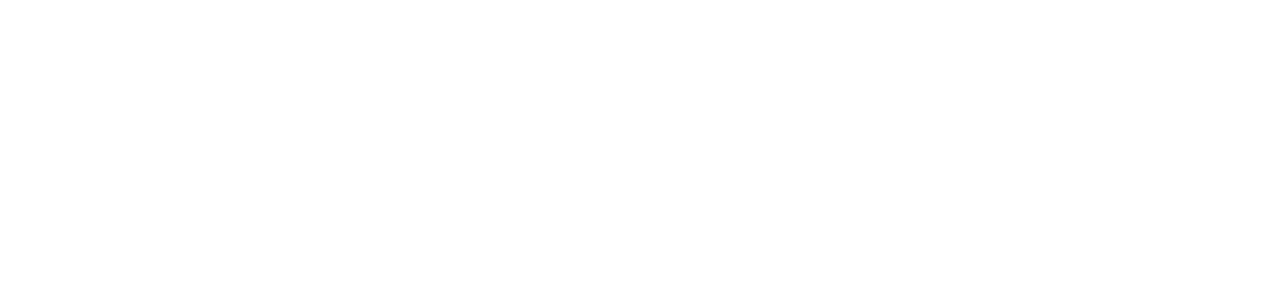
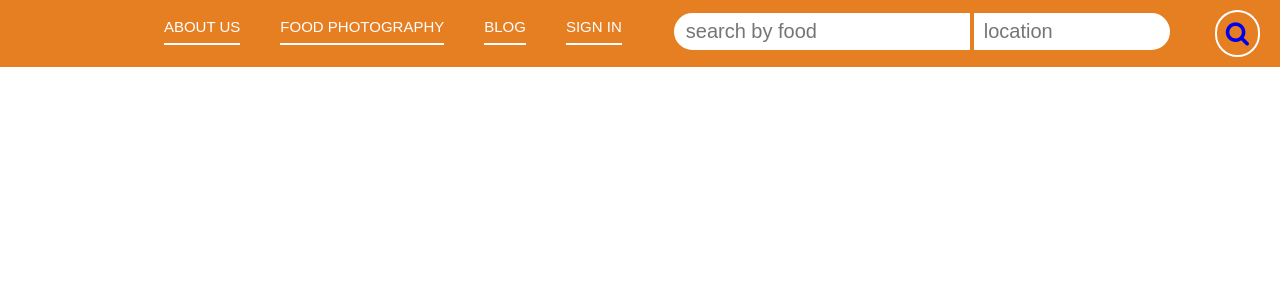
Before and after one commit to ahmedsadman/foodhub-web, a React (Create React App) app: page /main in a window 1280 px wide. Shown: the top 300 px of the page. Built offline with nearby package versions, Linux system fonts and the light colour scheme.

Commit message:
redefined routing system
Now navbar is consistent across main screens

```diff
--- a/src/App.js
+++ b/src/App.js
@@ -2,7 +2,7 @@
 import { BrowserRouter, Route } from 'react-router-dom';
 import Home from './routes/Home';
 import Auth from './routes/Auth';
-import SearchResult from './routes/SearchResult';
+import MainPage from './routes/MainPage';
 import AdminDashboard from './routes/admin/Dashboard';
 
 const App = () => {
@@ -12,7 +12,7 @@
                 <div>
                     <Route path='/' exact component={Home} />
                     <Route path='/auth' exact component={Auth} />
-                    <Route path='/restaurants/search' exact component={SearchResult} />
+                    <Route path='/main' component={MainPage} />
                     <Route path='/admin' exact component={AdminDashboard} />
                 </div>
             </BrowserRouter>
--- a/src/routes/Home.js
+++ b/src/routes/Home.js
@@ -23,7 +23,7 @@
             return (
                 <Redirect
                     to={{
-                        pathname: '/restaurants/search',
+                        pathname: '/main/restaurants/search',
                         state: {
                             area: this.state.area.toLowerCase(),
                             food: this.state.food.toLowerCase()
--- /dev/null
+++ b/src/routes/MainPage.js
@@ -0,0 +1,31 @@
+import React from 'react';
+import { BrowserRouter, Route } from 'react-router-dom';
+import { Navbar } from '../components/Navbar';
+import SearchResult from './SearchResult';
+import DetailsPage from './Details';
+import styles from '../views/SearchResult.module.css';
+
+const MainPage = (props) => {
+    return (
+        <div className={styles.all}>
+            <nav>
+                <Navbar />
+            </nav>
+
+            <BrowserRouter>
+                <div>
+                    <Route
+                        path='/main/restaurants/search'
+                        component={SearchResult}
+                    />
+                    <Route
+                        path='/main/restaurants/details'
+                        component={DetailsPage}
+                    />
+                </div>
+            </BrowserRouter>
+        </div> /* End of container div */
+    );
+};
+
+export default MainPage;
--- a/src/routes/SearchResult.js
+++ b/src/routes/SearchResult.js
@@ -2,7 +2,6 @@
 import { Link } from 'react-router-dom';
 import axios from 'axios';
 import { RestaurantCard } from '../components/RestaurantCard';
-import { Navbar } from '../components/Navbar';
 import { ResBox } from '../components/ResBox';
 import { api } from '../utils/api';
 import styles from '../views/SearchResult.module.css';
@@ -56,9 +55,6 @@
     render() {
         return (
             <div className={styles.all}>
-                <nav>
-                    <Navbar />
-                </nav>
                 <div id='main' style={inStyle.container}>
                     <section style={{ float: 'left', width: '25%' }}>
                         <div className={styles.filterBlock}>
@@ -236,7 +232,7 @@
                 {/* end of main content block */}
                 <div style={{ clear: 'both' }} />{' '}
                 {/* IMPORTANT: DO NOT TAMPER */}
-            </div> /* End of container div */
+            </div>
         );
     }
 }
```
